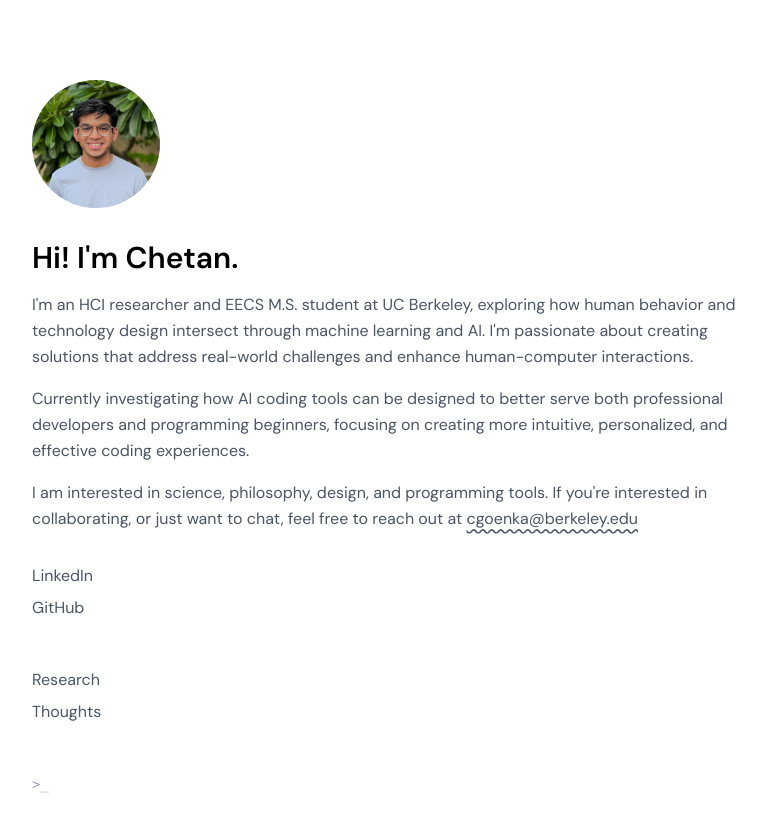
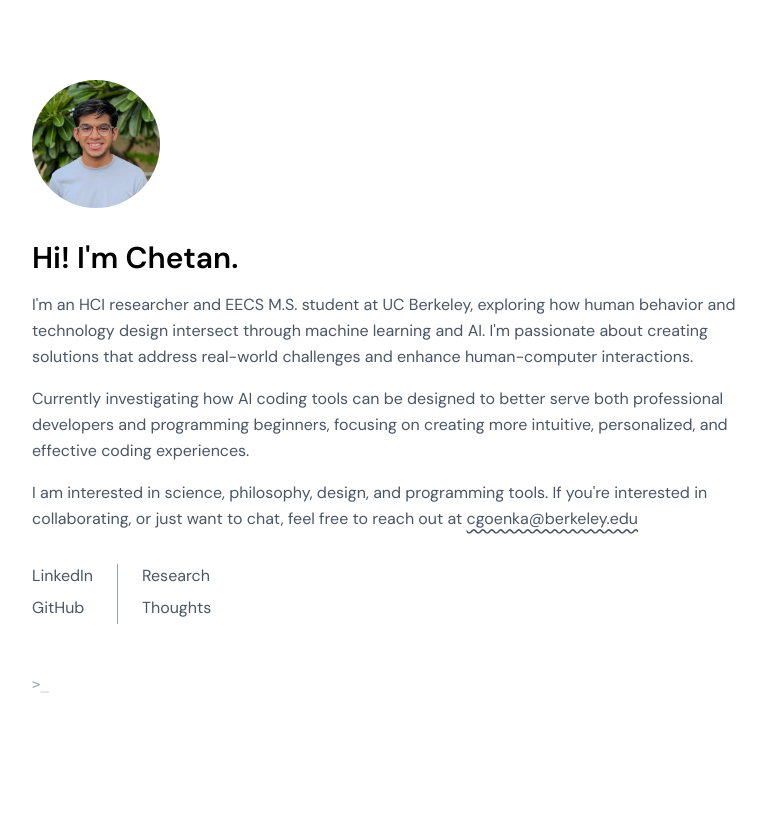
Before and after one commit to c-goenka/personal-website, a Next.js app: page / in a window 1280 px wide. Shown: the top 832 px of the page, without its empty margins (256-1022 px from the left). After the commit the page ends 800 px from the top, so only its background shows below. Built offline with nearby package versions, Linux system fonts and the light colour scheme.

Commit message:
reorganized links to be side-by-side with vertical divider

```diff
--- a/package.json
+++ b/package.json
@@ -10,6 +10,7 @@
   },
   "dependencies": {
     "@types/p5": "^1.7.6",
+    "lucide-react": "^0.536.0",
     "next": "15.4.5",
     "react": "19.1.0",
     "react-dom": "19.1.0"
--- a/src/app/page.tsx
+++ b/src/app/page.tsx
@@ -31,11 +31,13 @@ export default function Home() {
                 </p>
             </div>
 
+            {/* Links Section */}
+            <div className="mb-12">
+                <div className="flex gap-6">
                     {/* Contact Links */}
-            <div className="mb-12">
                     <div className="flex flex-col gap-2">
                         <a
-                        href="https://linkedin.com/in/yourprofile"
+                            href="https://linkedin.com/in/cgoenka"
                             target="_blank"
                             rel="noopener noreferrer"
                             className="text-gray-600 hover:text-black transition-colors"
@@ -43,7 +45,7 @@ export default function Home() {
                             LinkedIn
                         </a>
                         <a
-                        href="https://github.com/yourusername"
+                            href="https://github.com/c-goenka"
                             target="_blank"
                             rel="noopener noreferrer"
                             className="text-gray-600 hover:text-black transition-colors"
@@ -51,10 +53,11 @@ export default function Home() {
                             GitHub
                         </a>
                     </div>
-            </div>
+
+                    {/* Divider */}
+                    <div className="border-l border-gray-400 h-15"></div>
 
                     {/* Navigation Links */}
-            <div className="mb-12">
                     <div className="flex flex-col gap-2">
                         <Link
                             href="/research"
@@ -70,6 +73,7 @@ export default function Home() {
                         </Link>
                     </div>
                 </div>
+            </div>
 
             {/* Terminal Hint */}
             <div>
```
Also changed, not shown: 1 other file (tests, documents, lock files or other folders). Lines whose indentation alone changed are shown as unchanged.
